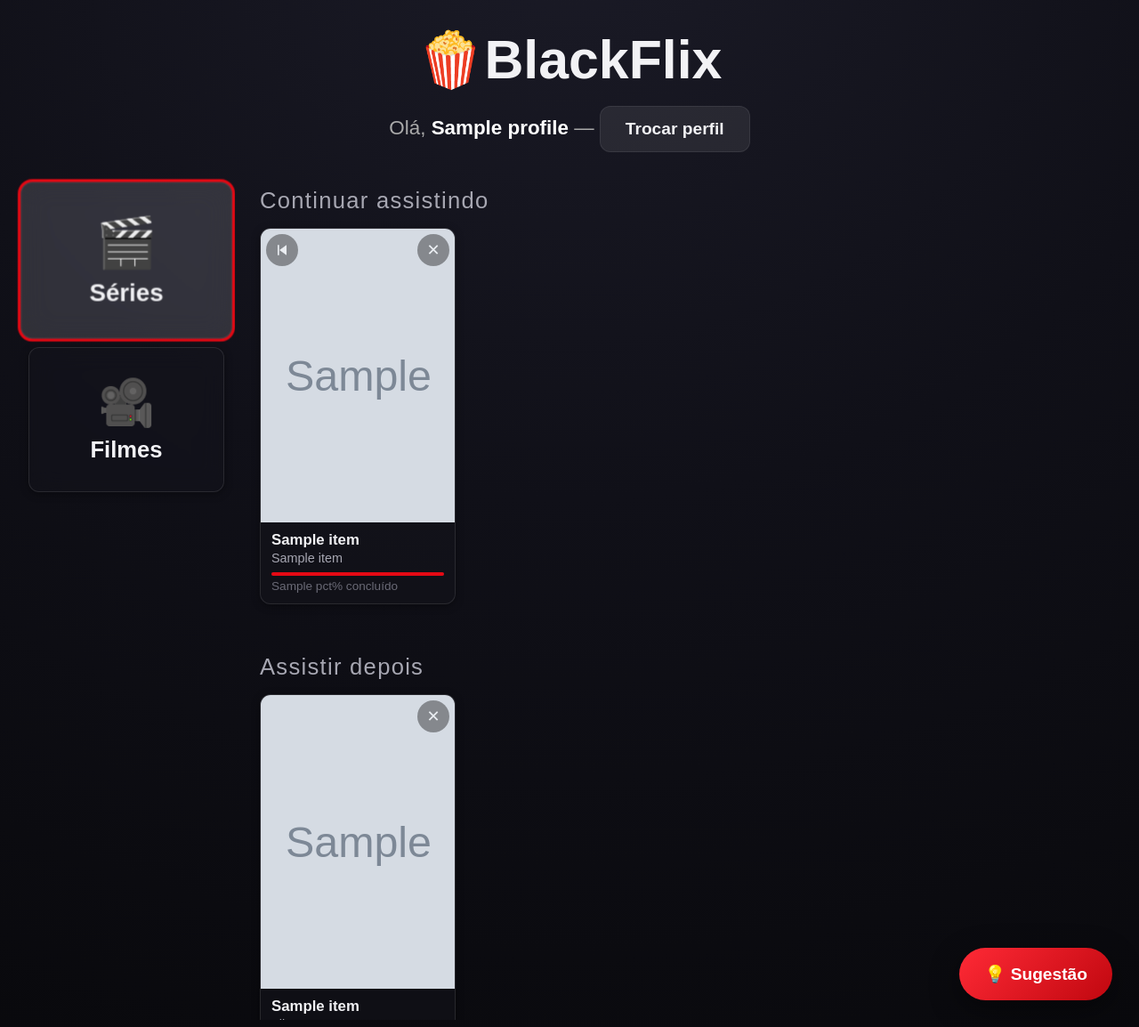
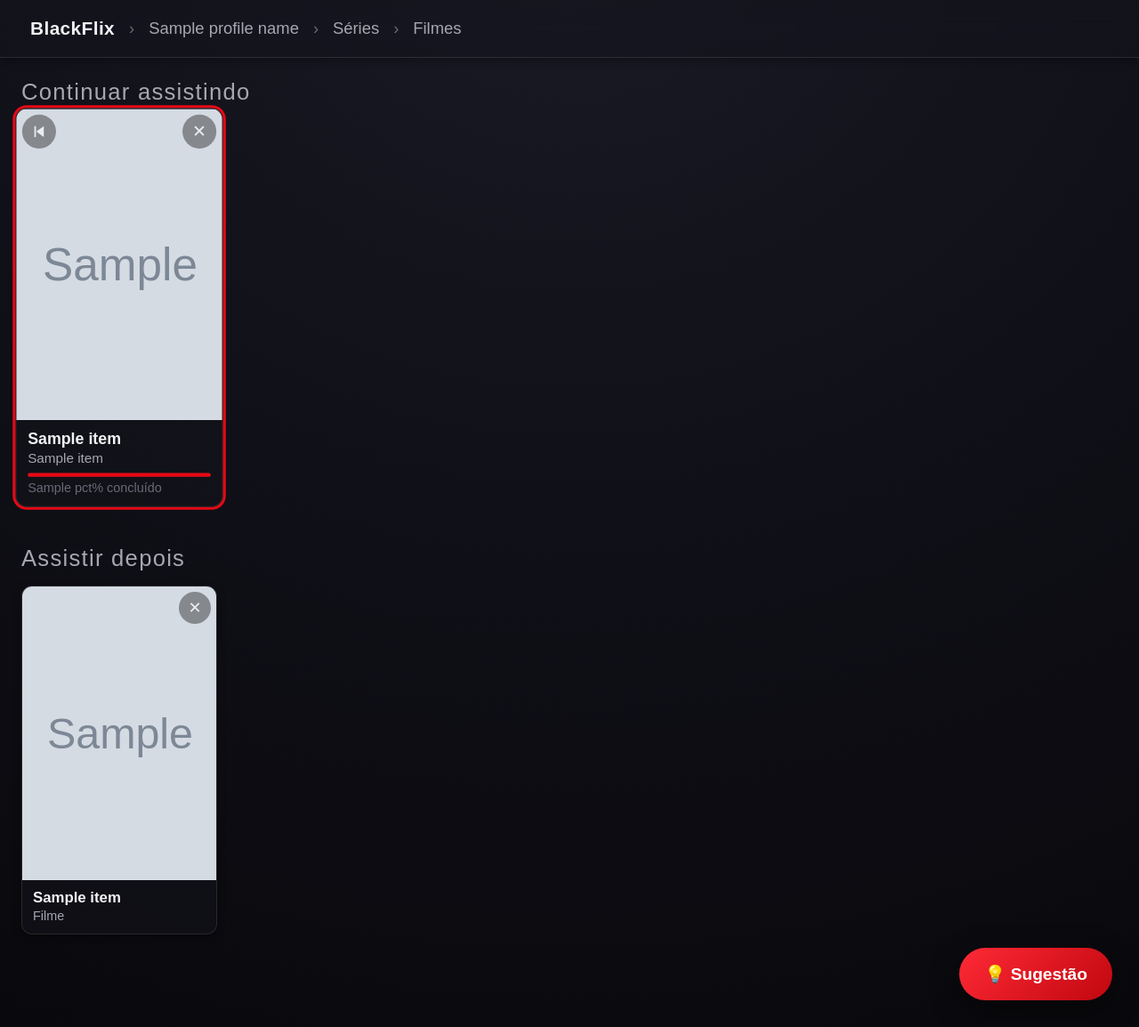
Before and after one commit to pedro-lucas-melo/Project-Streaming, a Python web app: template templates/home.html in a window 1280 px wide. Shown: the whole page at 89% size. Run offline with Jinja, Linux system fonts and the light colour scheme; the template is opened without the code that fills it: most values are stand-ins (such as "Sample title", 1, 10 or a date in 2020); grey boxes marked "Sample" are stand-in pictures.

Commit message:
feat(nav): global breadcrumb replacing side nav and Voltar buttons
Top glass breadcrumb 'BlackFlix > {perfil} > Series > Filmes' on home,
movies, series-list, series and season. {perfil} links to profile
switch; Series/Filmes keep their targets; current page highlighted.
Removes the home left-nav column, page h1 titles on catalog pages, and
all on-screen Voltar buttons (remote BACK key handlers kept). Handlers
now pass profile_name/profile_slug/page to every page; spatial nav
updated to include .crumb and land focus on content.

Co-Authored-By: Claude Opus 4.8 <noreply@anthropic.com>

```diff
--- a/static/theme.css
+++ b/static/theme.css
@@ -69,3 +69,51 @@
     backdrop-filter: var(--blur);
     box-shadow: var(--shadow);
 }
+
+/* ── Breadcrumb de navegação (topo, global) ──────────────────────────────────
+   BlackFlix › {perfil} › Séries › Filmes. Barra de vidro compacta que
+   substitui o nav lateral e os botões "← Voltar". */
+.crumbs {
+    display: flex;
+    align-items: center;
+    flex-wrap: wrap;
+    width: 100%;
+    padding: 12px 20px;
+    background: var(--glass);
+    border-bottom: 1px solid var(--glass-border);
+    -webkit-backdrop-filter: var(--blur);
+    backdrop-filter: var(--blur);
+    box-shadow: var(--shadow-sm);
+    font-size: 1.15rem;
+    text-align: left;
+}
+.crumb {
+    color: var(--text-dim);
+    text-decoration: none;
+    padding: 8px 14px;
+    border-radius: 10px;
+    white-space: nowrap;
+    transition: background 0.15s, color 0.15s, transform 0.15s;
+}
+.crumb.brand {
+    color: var(--text);
+    font-weight: bold;
+    font-size: 1.3rem;
+    letter-spacing: 0.02em;
+}
+.crumb.current { color: var(--text); }
+.crumb:hover,
+.crumb:focus {
+    background: var(--surface-focus);
+    color: var(--text);
+    outline: none;
+    box-shadow: var(--focus);
+    transform: scale(1.03);
+}
+/* margem no lugar de gap (Chromium 63 sem gap em flexbox) */
+.crumb-sep {
+    color: var(--text-faint);
+    margin: 0 2px;
+    -webkit-user-select: none;
+    user-select: none;
+}
--- a/templates/home.html
+++ b/templates/home.html
@@ -28,88 +28,19 @@
             text-align: center;
         }
 
-        h1 {
-            font-size: 3.8rem;
-            margin-bottom: 1rem;
-            margin-top: 2rem;
-        }
-
-        /* ── LAYOUT PRINCIPAL ── */
-        .home-layout {
-            display: flex;
-            flex-direction: row;
-            align-items: flex-start;
-            width: 100%;
-            padding: 0 2rem;
-            margin-top: 1.5rem;
+        /* ── CONTEÚDO (rola sob o breadcrumb do topo) ── */
+        .home-content {
             flex: 1;
             min-height: 0;
-        }
-
-        .home-nav {
-            display: flex;
-            flex-direction: column;
-            align-items: stretch;
-            flex-shrink: 0;
-            width: 220px;
-            margin-right: 2.5rem;
-        }
-
-        .home-content {
-            flex: 1;
-            min-width: 0;
-            height: 100%;
+            width: 100%;
             overflow-y: auto;
+            text-align: left;
             /* folga pro anel de foco (box-shadow 3px + scale) não cortar nas bordas */
-            padding: 8px 12px 3rem;
-            margin: -8px -12px 0;
+            padding: 1.5rem 24px 3rem;
         }
 
         /* Esconde barra de rolagem (webkit = webview da TV) */
         .home-content::-webkit-scrollbar { display: none; }
-
-        .categories {
-            display: flex;
-            flex-direction: column;
-        }
-
-        .card {
-            background: var(--glass);
-            border: 1px solid var(--glass-border);
-            -webkit-backdrop-filter: var(--blur);
-            backdrop-filter: var(--blur);
-            box-shadow: var(--shadow-sm);
-            border-radius: var(--radius);
-            padding: 2rem 1.5rem;
-            text-decoration: none;
-            color: var(--text);
-            font-size: 1.6rem;
-            font-weight: bold;
-            transition: background 0.2s, transform 0.2s, box-shadow 0.2s;
-            display: flex;
-            flex-direction: column;
-            align-items: center;
-            margin-bottom: 1rem;
-        }
-
-        .card .icon { margin-bottom: 0.5rem; }
-
-        .card:hover {
-            background: var(--surface-focus);
-            transform: scale(1.05);
-            cursor: pointer;
-        }
-
-        .card:focus {
-            background: var(--surface-focus);
-            transform: scale(1.08);
-            outline: none;
-            box-shadow: var(--focus);
-        }
-
-        .card .icon {
-            font-size: 3.2rem;
-        }
 
         /* ── CONTINUAR ASSISTINDO ── */
         .continue-section {
@@ -452,29 +383,18 @@
 </head>
 <body>
 
-<h1>🍿BlackFlix</h1>
+<nav class="crumbs">
+    <a class="crumb brand" href="/profile/{{ profile_slug }}">BlackFlix</a>
+    <span class="crumb-sep">›</span>
+    <a class="crumb" href="/profiles/exit">{{ profile_name }}</a>
+    <span class="crumb-sep">›</span>
+    <a class="crumb{% if page == 'series' %} current{% endif %}" href="/series-list">Séries</a>
+    <span class="crumb-sep">›</span>
+    <a class="crumb{% if page == 'movies' %} current{% endif %}" href="/movies">Filmes</a>
+</nav>
 
-<p style="color:#aaa; margin-bottom:1rem; font-size:1.4rem;">
-    Olá, <strong style="color:white">{{ profile.name }}</strong> —
-    <a href="/profiles/exit" id="trocarPerfil" class="tv-btn">Trocar perfil</a>
-</p>
-
-<div class="home-layout">
-    <nav class="home-nav">
-        <div class="categories">
-            <a class="card" href="/series-list">
-                <span class="icon">🎬</span>
-                Séries
-            </a>
-            <a class="card" href="/movies">
-                <span class="icon">🎥</span>
-                Filmes
-            </a>
-        </div>
-    </nav>
-
-    <div class="home-content">
-        <div class="continue-section" id="progress-section">
+<div class="home-content">
+    <div class="continue-section" id="progress-section">
             <h2>Continuar assistindo</h2>
             <div class="continue-empty"{% if in_progress %} style="display:none"{% endif %}>Nada por aqui ainda.</div>
             <div class="continue-list">
@@ -527,7 +447,6 @@
             </div>
         </div>
     </div>
-</div>
 
 <!-- Botão flutuante sugestão -->
 <button class="suggest-fab" onclick="openSuggestModal()">💡 Sugestão</button>
@@ -777,7 +696,7 @@ if (window.performance && window.performance.navigation && window.performance.na
     function getFocusable() {
         if (isModalOpen()) return getModalFocusable();
         return Array.prototype.slice.call(document.querySelectorAll(
-            ".home-nav .card, .continue-card, .remove-btn, .restart-btn, #trocarPerfil, .suggest-fab"
+            ".crumb, .continue-card, .remove-btn, .restart-btn, .suggest-fab"
         )).filter(function(el) {
             // fixed elements têm offsetParent===null mas são visíveis
             var s = getComputedStyle(el);
@@ -901,8 +820,9 @@ if (window.performance && window.performance.navigation && window.performance.na
     var all = getFocusable();
     all.forEach(function(el){ if(!el.getAttribute("tabindex")) el.setAttribute("tabindex","0"); });
     document.querySelectorAll(".remove-btn, .restart-btn").forEach(function(b){ b.setAttribute("tabindex","0"); });
-    var navCard = document.querySelector(".home-nav .card");
-    if (navCard) setTimeout(function(){ navCard.focus(); }, 100);
+    // Foco inicial: primeiro card de "Continuar assistindo"; se vazio, 1º item do breadcrumb.
+    var firstFocus = document.querySelector(".continue-card") || document.querySelector(".crumb");
+    if (firstFocus) setTimeout(function(){ firstFocus.focus(); }, 100);
 })();
 </script>
 </body>
```
Also changed, not shown: src/streaming/server.py (+37 -5 lines), templates/index.html (+12 -5 lines), templates/movies.html (+12 -5 lines), templates/season.html (+13 -5 lines), templates/series.html (+13 -5 lines).
